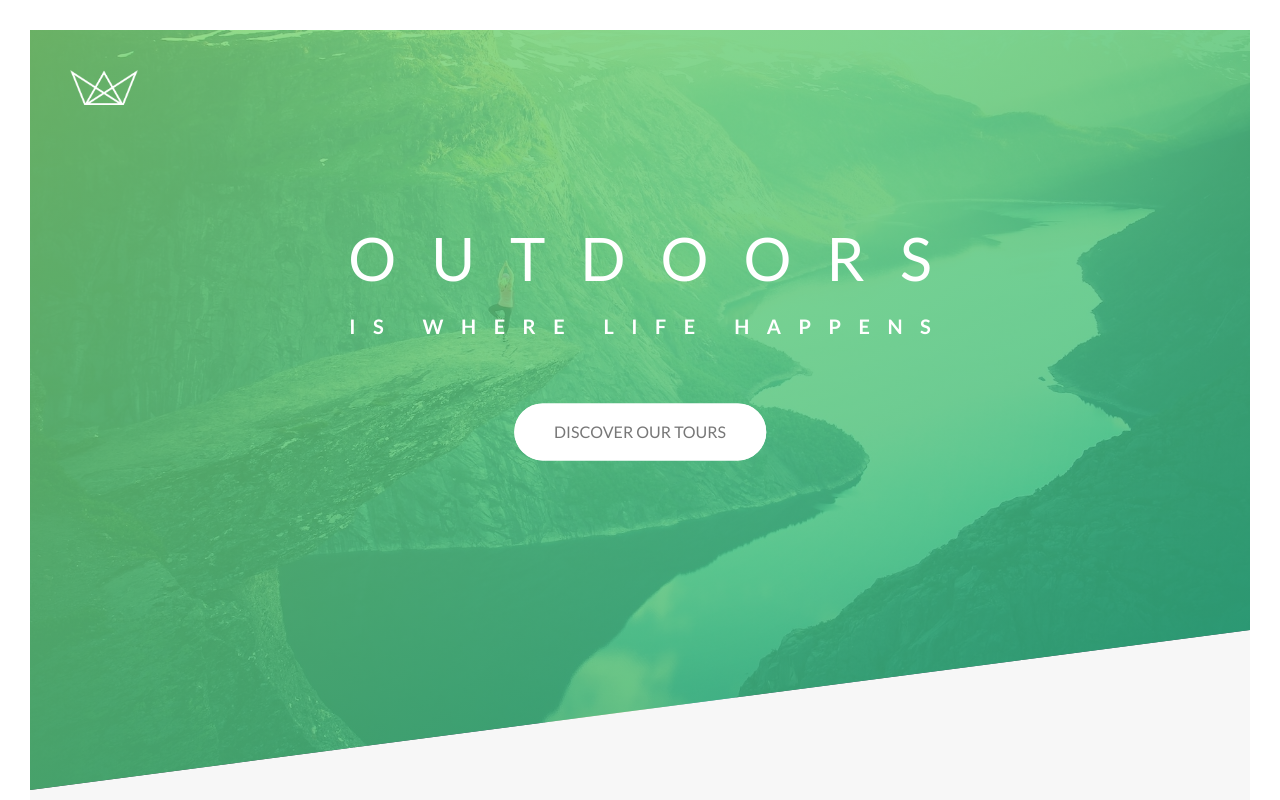
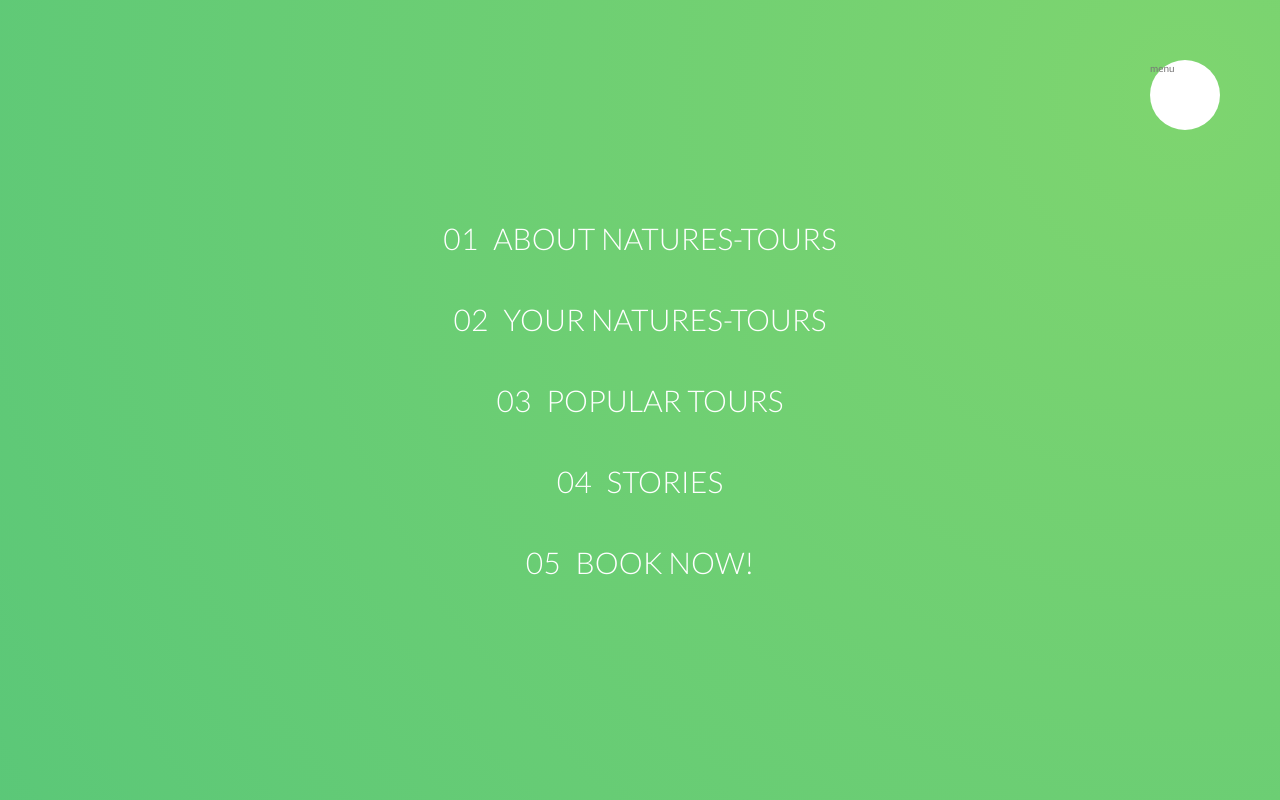
Before and after one commit to P666R/Natures-Tours, a website: page index.html in a window 1280 px wide. Shown: the top 800 px of the page. Drawn offline with Linux system fonts and the light colour scheme.

Commit message:
building navigation-1

```diff
--- a/index.html
+++ b/index.html
@@ -16,6 +16,40 @@
     <title>Natures-Tours | Exciting tours for adventurous people</title>
   </head>
   <body>
+    <div class="navigation">
+      <input type="checkbox" class="navigation__checkbox" id="navi-toggle" />
+
+      <label for="navi-toggle" class="navigation__button">menu</label>
+
+      <div class="navigation__background">&nbsp;</div>
+
+      <nav class="navigation__nav">
+        <ul class="navigation__list">
+          <li class="navigation__item">
+            <a href="#" class="navigation__link"
+              ><span>01</span>About Natures-Tours</a
+            >
+          </li>
+          <li class="navigation__item">
+            <a href="#" class="navigation__link"
+              ><span>02</span>Your Natures-Tours</a
+            >
+          </li>
+          <li class="navigation__item">
+            <a href="#" class="navigation__link"
+              ><span>03</span>Popular tours</a
+            >
+          </li>
+          <li class="navigation__item">
+            <a href="#" class="navigation__link"><span>04</span>Stories</a>
+          </li>
+          <li class="navigation__item">
+            <a href="#" class="navigation__link"><span>05</span>Book now!</a>
+          </li>
+        </ul>
+      </nav>
+    </div>
+
     <header class="header">
       <div class="header__logo-box">
         <img src="img/logo-white.png" alt="logo" class="header__logo" />
--- /dev/null
+++ b/sass/layout/_navigation.scss
@@ -0,0 +1,89 @@
+@use '../abstracts/variables' as variables;
+
+.navigation {
+  &__checkbox {
+    display: none;
+  }
+
+  &__button {
+    background-color: variables.$color-white;
+    height: 7rem;
+    width: 7rem;
+    position: fixed;
+    top: 6rem;
+    right: 6rem;
+    border-radius: 50%;
+    z-index: 2000;
+  }
+
+  &__background {
+    height: 6rem;
+    width: 6rem;
+    border-radius: 50%;
+    position: fixed;
+    top: 6.5rem;
+    right: 6.5rem;
+    background-image: radial-gradient(
+      variables.$color-primary-light,
+      variables.$color-primary-dark
+    );
+    z-index: 1000;
+
+    transform: scale(80);
+  }
+
+  &__nav {
+    height: 100vh;
+    width: 100%;
+    position: fixed;
+    top: 0;
+    right: 0;
+    z-index: 1500;
+  }
+
+  &__list {
+    position: absolute;
+    top: 50%;
+    left: 50%;
+    transform: translate(-50%, -50%);
+    list-style: none;
+    text-align: center;
+  }
+
+  &__item {
+    margin: 1rem;
+  }
+
+  &__link {
+    &:link,
+    &:visited {
+      display: inline-block;
+      font-size: 3rem;
+      font-weight: 300;
+      padding: 1rem 2rem;
+      color: variables.$color-white;
+      text-decoration: none;
+      text-transform: uppercase;
+      background-image: linear-gradient(
+        120deg,
+        transparent 0%,
+        transparent 49.9%,
+        variables.$color-white 50%
+      );
+      background-size: 230%;
+      transition: all 0.4s;
+
+      span {
+        margin-right: 1.5rem;
+        display: inline-block;
+      }
+    }
+
+    &:hover,
+    &:active {
+      background-position: 100%;
+      color: variables.$color-primary;
+      transform: translateX(1rem);
+    }
+  }
+}
--- a/sass/main.scss
+++ b/sass/main.scss
@@ -18,5 +18,6 @@
 @forward 'layout/grid';
 @forward 'layout/header';
 @forward 'layout/footer';
+@forward 'layout/navigation';
 
 @forward 'pages/home';
```
Also changed, not shown: css/style.css, 1 other file.
